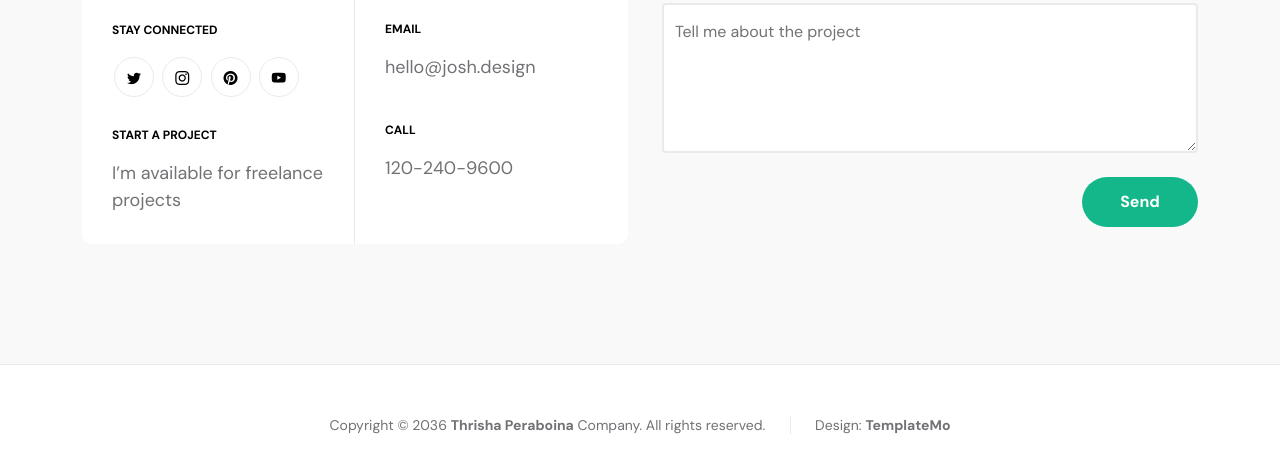
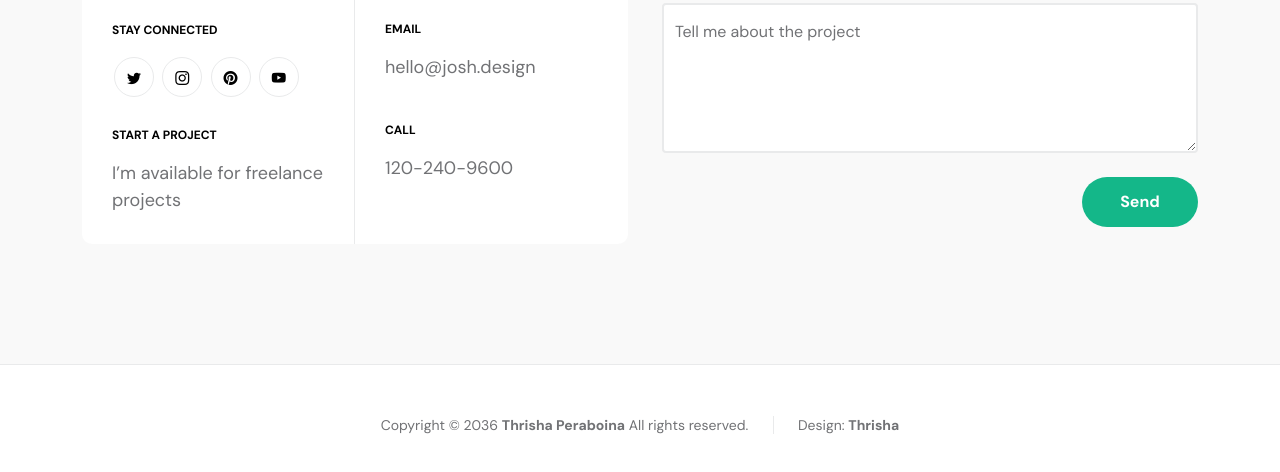
Before and after one commit to Thrisha-Peraboina/Day2, a plain HTML site: page index.html in a window 1280 px wide. Shown: the part 5596-6068 px from the top of the page. Drawn offline with Linux system fonts and the light colour scheme.

Commit message:
Update index.html

```diff
--- a/index.html
+++ b/index.html
@@ -580,9 +580,9 @@ https://templatemo.com/tm-578-first-portfolio
                     <div class="col-lg-12 col-12">
                         <div class="copyright-text-wrap">
                             <p class="mb-0">
-                                <span class="copyright-text">Copyright © 2036 <a href="#">Thrisha Peraboina</a> Company. All rights reserved.</span>
+                                <span class="copyright-text">Copyright © 2036 <a href="#">Thrisha Peraboina</a> All rights reserved.</span>
                                 Design:
-                                <a rel="sponsored" href="https://templatemo.com" target="_blank">TemplateMo</a>
+                                <a rel="sponsored" href="https://templatemo.com" target="_blank">Thrisha</a>
                             </p>
                         </div>
                     </div>
```
